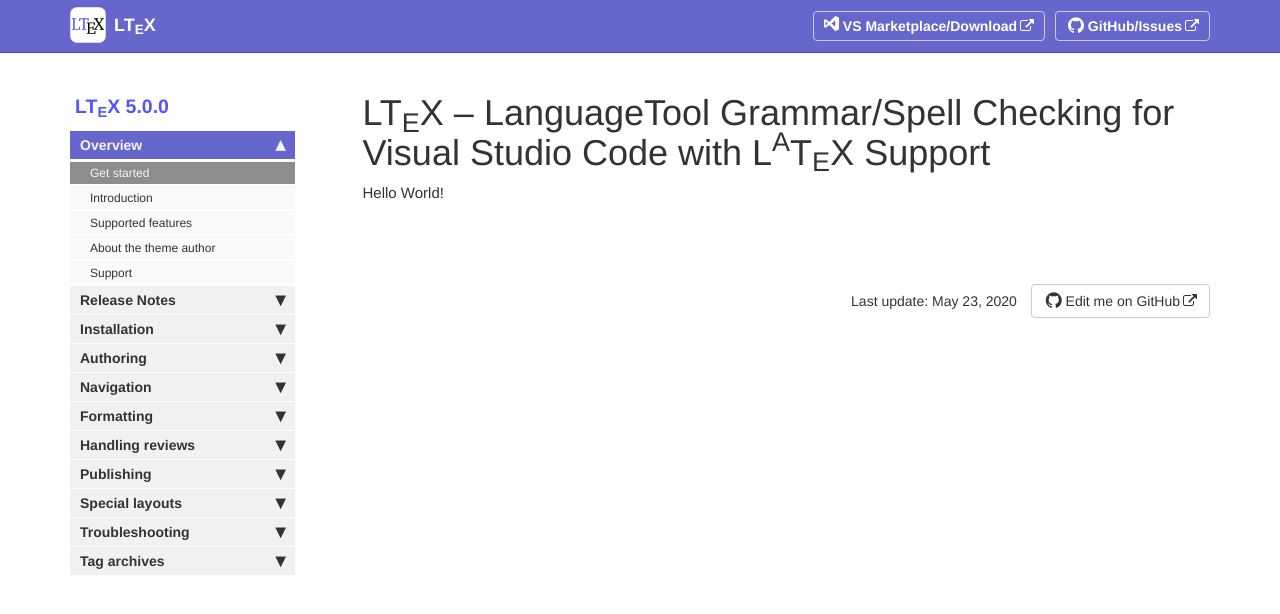
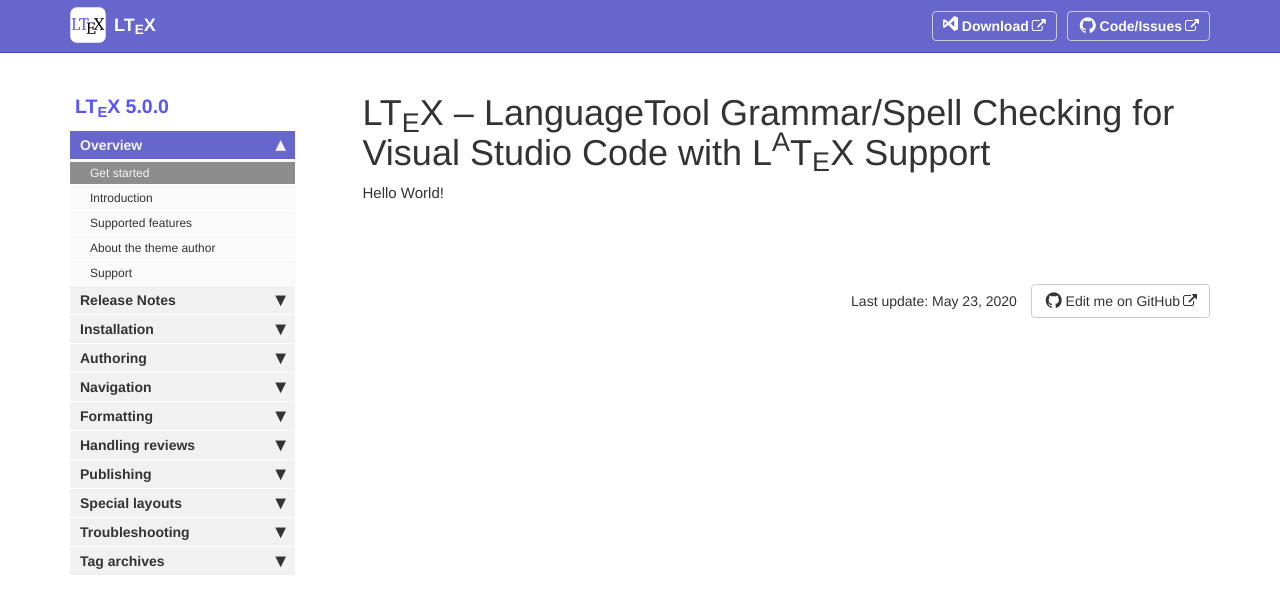
Before and after one commit to valentjn/vscode-ltex, a Jekyll site: the page built from pages/index.md, in a window 1280 px wide. Shown: the top 614 px of the page. Built offline with Jekyll 4.4.1, drawn with Linux system fonts in a browser that asks for light colours; comment, search, counter and statistics services are not loaded.

Commit message:
Rename topnav buttons

```diff
--- a/_data/topnav.yml
+++ b/_data/topnav.yml
@@ -3,9 +3,9 @@
 topnav:
 - title: Topnav
   items:
-    - title: "<i class=\"fa fa-lg\"><img src=\"images/logo-visual-studio.svg\" style=\"height:0.8em; margin-top:-0.2em; filter:invert(100%);\"/></i> VS Marketplace/Download"
+    - title: "<i class=\"fa fa-lg\"><img src=\"images/logo-visual-studio.svg\" style=\"height:0.8em; margin-top:-0.2em; filter:invert(100%);\"/></i> Download"
       external_url: https://marketplace.visualstudio.com/items?itemName=valentjn.vscode-ltex
-    - title: "<i class=\"fa fa-github fa-lg\"></i> GitHub/Issues"
+    - title: "<i class=\"fa fa-github fa-lg\"></i> Code/Issues"
       external_url: https://github.com/valentjn/vscode-ltex
 
 #Topnav dropdowns
```
